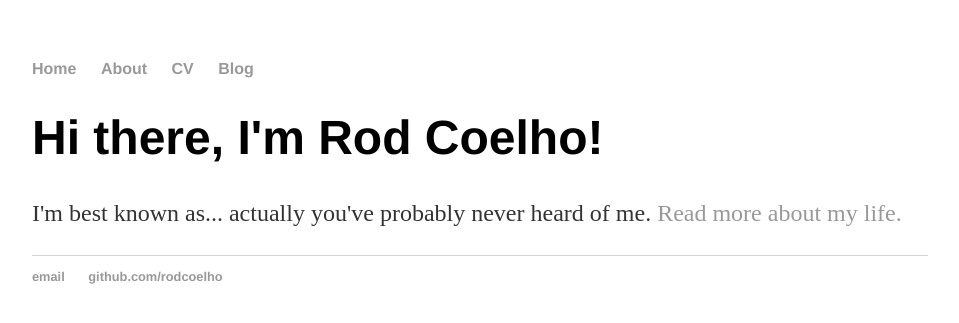
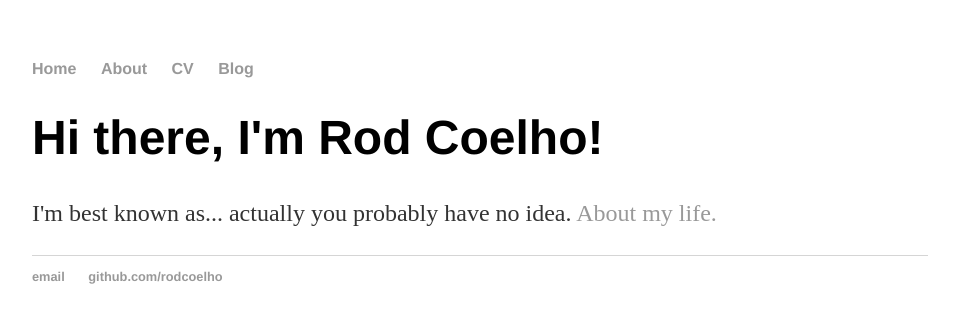
Before and after one commit to rodcoelho/rodcoelho.github.io, a Jekyll site: the page built from index.html, in a window 1280 px wide. Shown: the top 323 px of the page, without its empty margins (160-1119 px from the left). Built offline with Jekyll 4.4.1, drawn with Linux system fonts in a browser that asks for light colours.

Commit message:
simplified index.html, moved code from index into default

```diff
--- a/index.html
+++ b/index.html
@@ -1,30 +1,8 @@
-<!DOCTYPE html>
-<html>
-	<head>
-		<title>Rod Coelho</title>
-		<!-- link to main stylesheet -->
-		<link rel="stylesheet" type="text/css" href="/css/main.css">
-	</head>
-	<body>
-		<nav>
-    		<ul>
-        		<li><a href="/">Home</a></li>
-	        	<li><a href="/about">About</a></li>
-        		<li><a href="/cv">CV</a></li>
-        		<li><a href="/blog">Blog</a></li>
-    		</ul>
-		</nav>
-		<div class="container">
-    		<div class="blurb">
-        		<h1>Hi there, I'm Rod Coelho!</h1>
-				<p>I'm best known as... actually you've probably never heard of me. <a href="/about">Read more about my life.</a></p>
-    		</div><!-- /.blurb -->
-		</div><!-- /.container -->
-		<footer>
-    		<ul>
-        		<li><a href="mailto:rod@coelhoinvestments.com">email</a></li>
-        		<li><a href="https://github.com/rodcoelho">github.com/rodcoelho</a></li>
-			</ul>
-		</footer>
-	</body>
-</html>
+---
+layout: default
+title: Rod Coelho
+---
+<div class="blurb">
+	<h1>Hi there, I'm Rod Coelho!</h1>
+	<p>I'm best known as... actually you probably have no idea. <a href="/about">About my life.</a></p>
+</div><!-- /.blurb -->
```
